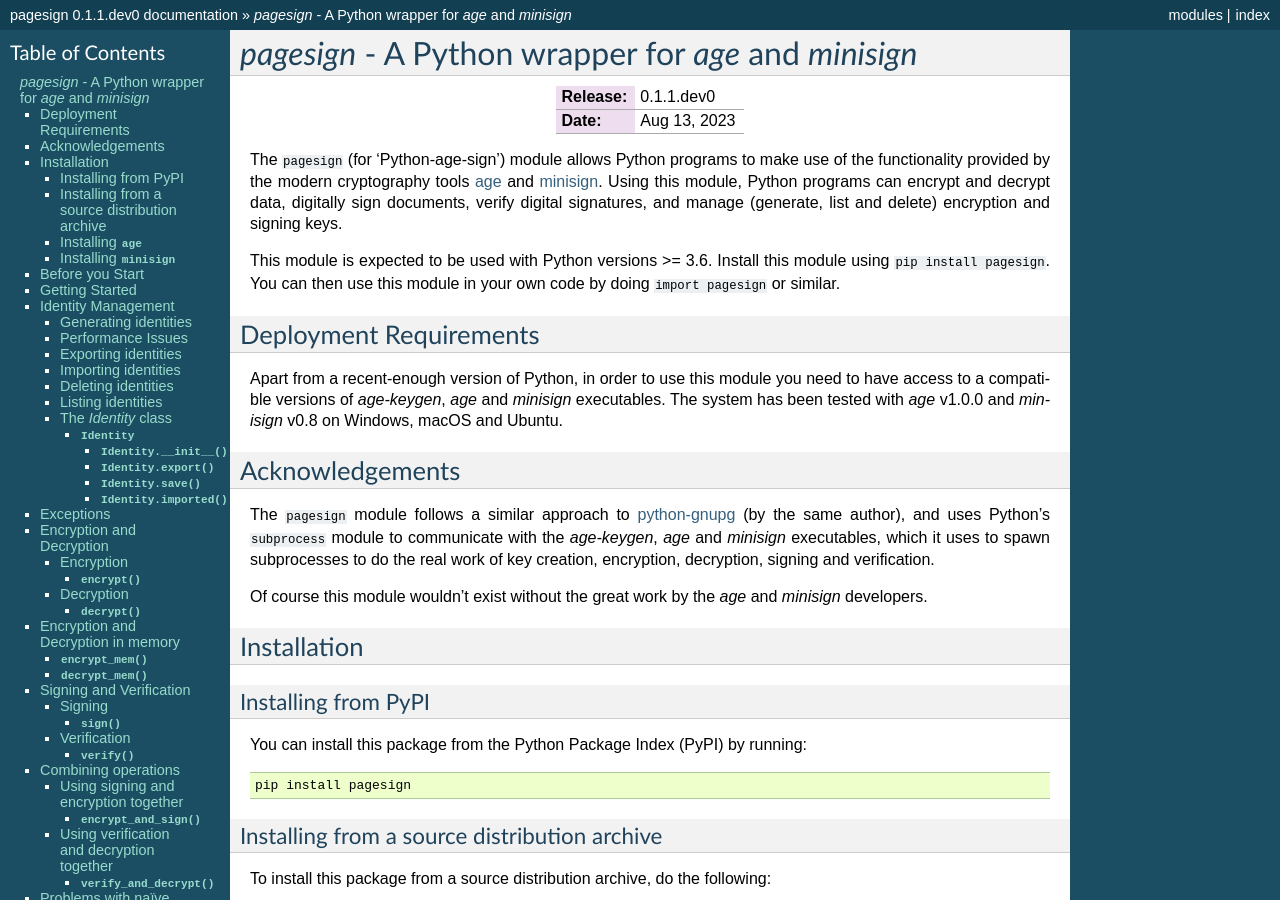
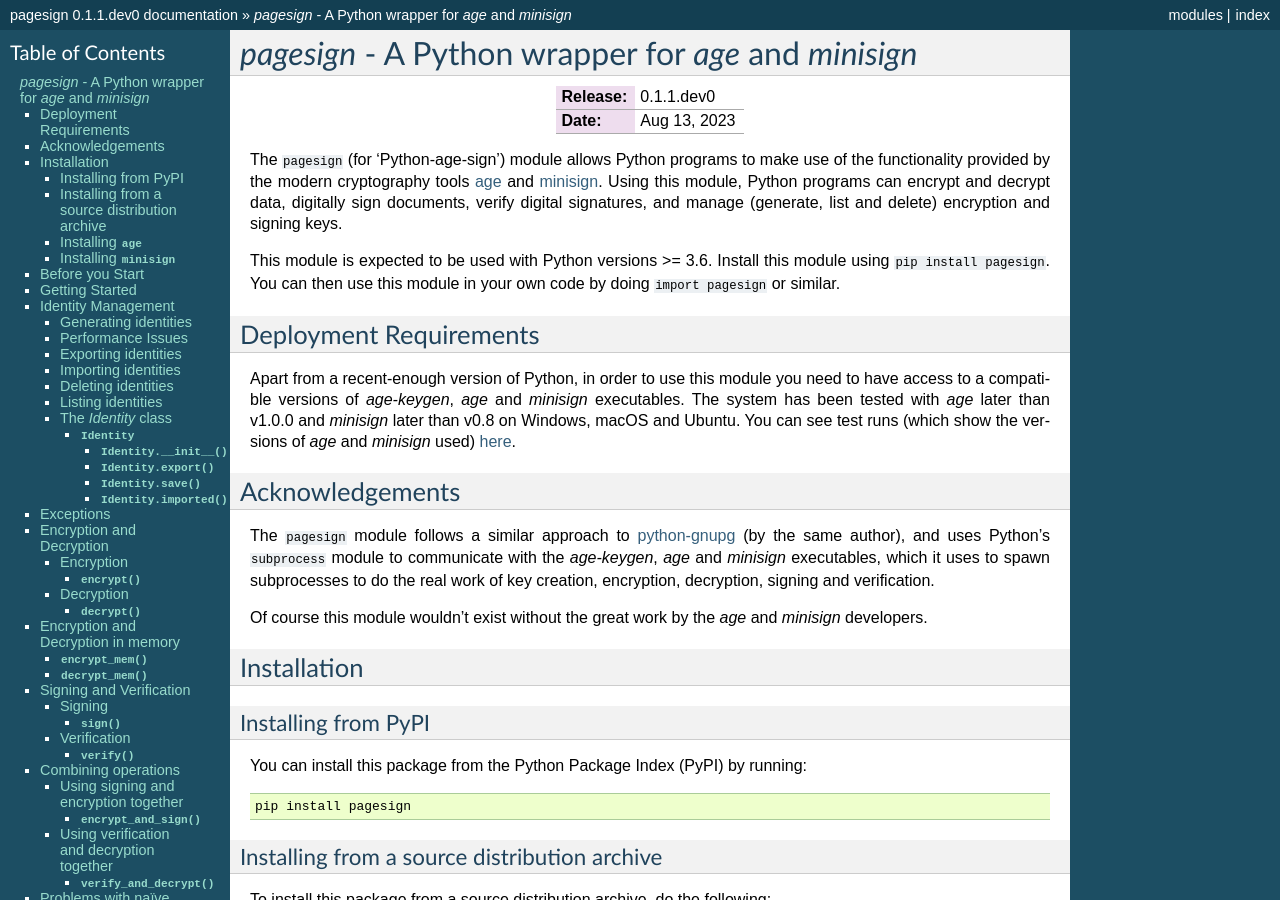
Before and after one commit to vsajip/pagesign, a Sphinx documentation site: the page built from docs/index.rst, in a window 1280 px wide and 900 px high. Built offline with Sphinx 7.4.7, drawn with Linux system fonts in a browser that asks for light colours.

```diff
--- a/docs/index.rst
+++ b/docs/index.rst
@@ -43,9 +43,10 @@ Deployment Requirements
 =======================
 
 Apart from a recent-enough version of Python, in order to use this module you need to
-have access to a compatible versions of `age-keygen`, `age` and `minisign`
-executables. The system has been tested with `age` v1.0.0 and `minisign` v0.8 on
-Windows, macOS and Ubuntu.
+have access to a compatible versions of `age-keygen`, `age` and `minisign` executables.
+The system has been tested with `age` later than v1.0.0 and `minisign` later than v0.8 on
+Windows, macOS and Ubuntu. You can see test runs (which show the versions of `age` and
+`minisign` used) `here <https://github.com/vsajip/pagesign/actions>`__.
 
 .. index:: Acknowledgements
 
```
Also changed, not shown: README.rst (+6 -2 lines).
